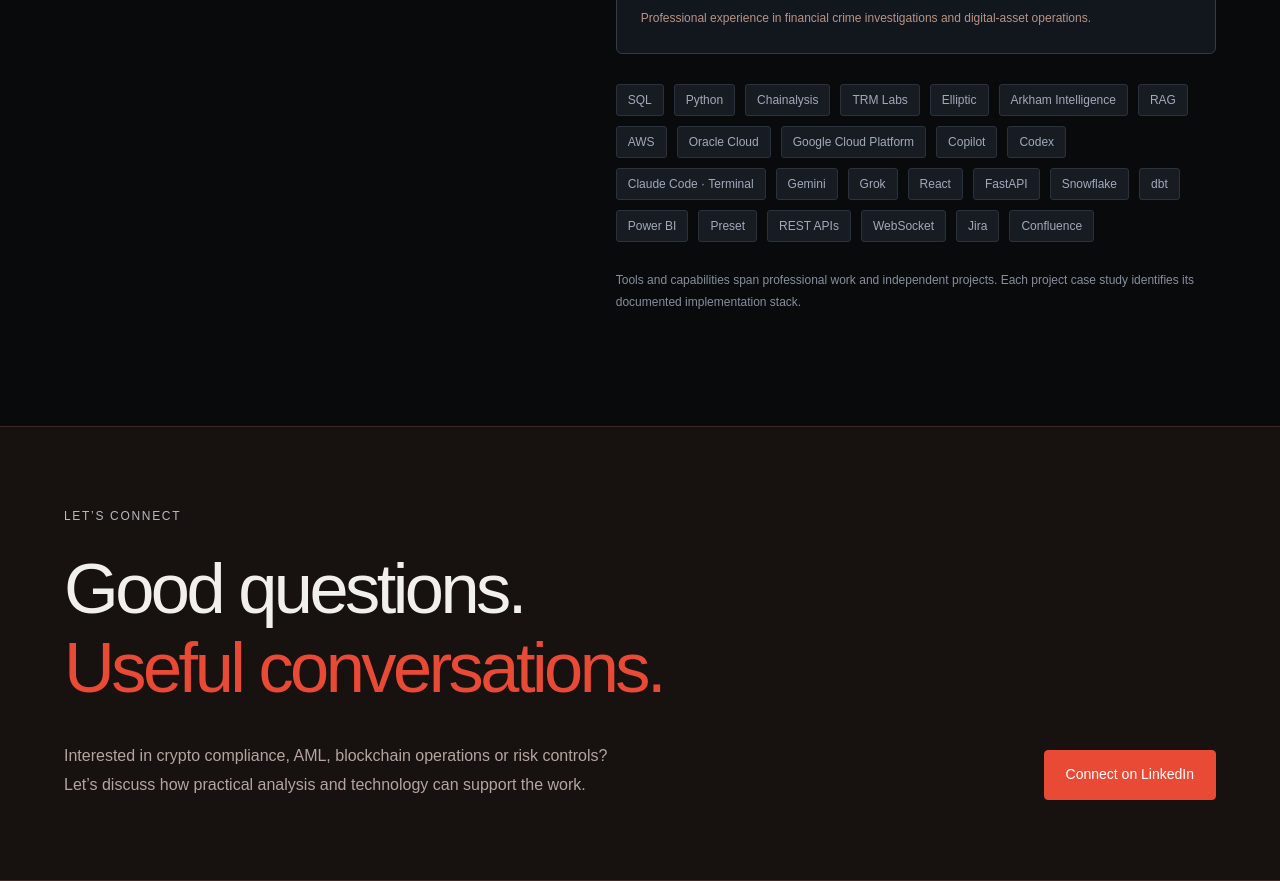
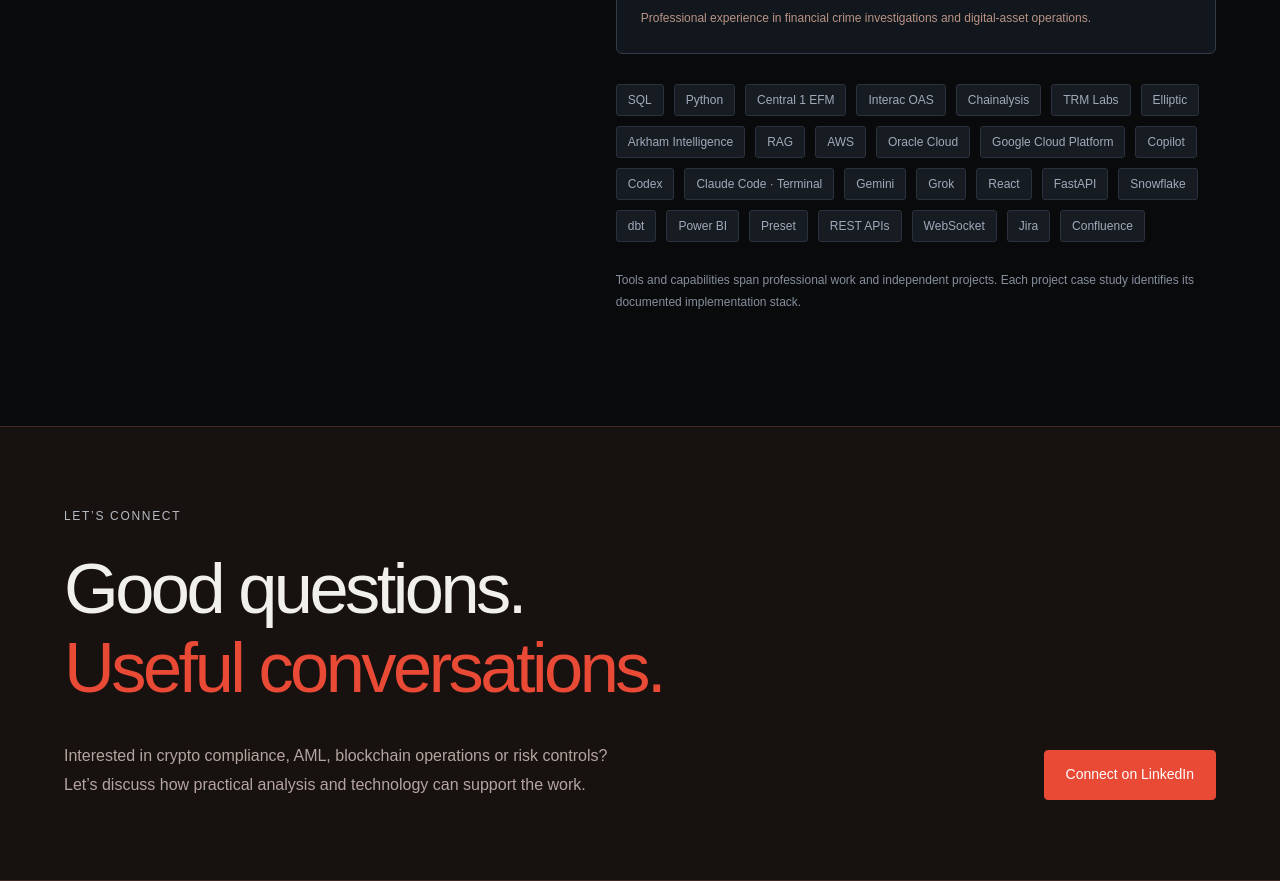
Before and after one commit to jacbus1/jacbus1.github.io, a plain HTML site: page index.html in a window 1280 px wide. Shown: the part 9299-10180 px from the top of the page. Drawn offline with Linux system fonts and the light colour scheme.

Commit message:
Add Central 1 EFM and Interac OAS to toolkit

```diff
--- a/index.html
+++ b/index.html
@@ -13,7 +13,7 @@
 <article><div class="experience-date">MAY 2018 — AUG 2019</div><div><h3>Financial Advisor</h3><p class="company">KINGKEY FINANCIAL INTERNATIONAL LTD. · Hong Kong</p><ul class="role-points"><li data-i18n="role3Point0">Advised high-net-worth and institutional clients on investments, trusts, insurance and margin financing.</li><li data-i18n="role3Point1">Managed client portfolios across U.S. and Hong Kong equities, REITs, foreign exchange, crude oil and futures.</li><li data-i18n="role3Point2">Monitored asset allocation, market exposure, portfolio valuations and investment returns.</li><li data-i18n="role3Point3">Reviewed trading records, reconciled positions and cash balances, and prepared performance reports.</li></ul></div><ul class="role-focus" aria-label="Areas of expertise"><li>Finance</li><li>Sales &amp; Trading</li><li>Portfolio Management</li></ul></article>
 <article><div class="experience-date">AUG 2017 — NOV 2021</div><div><h3>Digital Assets Over-the-Counter Service Provider</h3><p class="company">Self-employed · Hong Kong SAR</p><ul class="role-points"><li data-i18n="role4Point0">Provided over-the-counter services for digital asset transactions.</li><li data-i18n="role4Point1">Conducted know-your-customer checks and client due diligence.</li><li data-i18n="role4Point2">Partnered with digital asset OTC firms in the United Kingdom, Hong Kong and Singapore.</li></ul></div><ul class="role-focus" aria-label="Areas of expertise"><li>Digital Assets OTC</li><li>Client Due Diligence</li></ul></article>
 </div><p class="source-note" data-i18n="experienceSource">Professional experience in financial services, digital assets and regulated operations. Projects shown here are independent demonstrations and do not represent an employer’s systems or endorsement.</p></section>
-<section id="toolkit" class="section toolkit"><div class="toolkit-intro"><p class="eyebrow" data-i18n="toolkitEyebrow">EXPERTISE & TOOLKIT</p><h2 data-i18n="toolkitTitle">Domain depth.<br><em>Technical curiosity.</em></h2><p data-i18n="toolkitIntro">My core focus is compliance, AML and risk in crypto. Data analysis, AI and development tools support that expertise. Select an area to explore.</p></div><div class="toolkit-body"><div id="skill-buttons" class="skill-buttons" aria-label="Capabilities"></div><div id="skill-detail" class="skill-detail" aria-live="polite"></div><div class="tool-cloud" aria-label="Tools and technologies"><span>SQL</span><span>Python</span><span>Chainalysis</span><span>TRM Labs</span><span>Elliptic</span><span>Arkham Intelligence</span><span>RAG</span><span>AWS</span><span>Oracle Cloud</span><span>Google Cloud Platform</span><span>Copilot</span><span>Codex</span><span>Claude Code · Terminal</span><span>Gemini</span><span>Grok</span><span>React</span><span>FastAPI</span><span>Snowflake</span><span>dbt</span><span>Power BI</span><span>Preset</span><span>REST APIs</span><span>WebSocket</span><span>Jira</span><span>Confluence</span></div><p class="source-note" data-i18n="toolsSource">Tools and capabilities span professional work and independent projects. Each project case study identifies its documented implementation stack.</p></div></section>
+<section id="toolkit" class="section toolkit"><div class="toolkit-intro"><p class="eyebrow" data-i18n="toolkitEyebrow">EXPERTISE & TOOLKIT</p><h2 data-i18n="toolkitTitle">Domain depth.<br><em>Technical curiosity.</em></h2><p data-i18n="toolkitIntro">My core focus is compliance, AML and risk in crypto. Data analysis, AI and development tools support that expertise. Select an area to explore.</p></div><div class="toolkit-body"><div id="skill-buttons" class="skill-buttons" aria-label="Capabilities"></div><div id="skill-detail" class="skill-detail" aria-live="polite"></div><div class="tool-cloud" aria-label="Tools and technologies"><span>SQL</span><span>Python</span><span>Central 1 EFM</span><span>Interac OAS</span><span>Chainalysis</span><span>TRM Labs</span><span>Elliptic</span><span>Arkham Intelligence</span><span>RAG</span><span>AWS</span><span>Oracle Cloud</span><span>Google Cloud Platform</span><span>Copilot</span><span>Codex</span><span>Claude Code · Terminal</span><span>Gemini</span><span>Grok</span><span>React</span><span>FastAPI</span><span>Snowflake</span><span>dbt</span><span>Power BI</span><span>Preset</span><span>REST APIs</span><span>WebSocket</span><span>Jira</span><span>Confluence</span></div><p class="source-note" data-i18n="toolsSource">Tools and capabilities span professional work and independent projects. Each project case study identifies its documented implementation stack.</p></div></section>
 <section class="section contact" id="contact"><p class="eyebrow" data-i18n="contactEyebrow">LET’S CONNECT</p><h2 data-i18n="contactTitle">Good questions.<br><em>Useful conversations.</em></h2><div class="contact-bottom"><p data-i18n="contactBody">Interested in crypto compliance, AML, blockchain operations or risk controls? Let’s discuss how practical analysis and technology can support the work.</p><a class="button primary" href="https://www.linkedin.com/in/jacky-huang-ca/" target="_blank" rel="noopener noreferrer" data-i18n="connect">Connect on LinkedIn</a></div></section></main>
 <footer class="footer"><a class="identity" href="#home">JH<span class="identity-dot"></span></a><span>© 2026 Jacky Huang</span><span data-i18n="footerDemo">All project examples are demonstrations.</span><a href="https://github.com/jacbus1" target="_blank" rel="noopener noreferrer">GitHub</a><button class="footer-button" data-case="privacy" data-i18n="privacy">Privacy & demo notes</button></footer>
 <dialog id="case-dialog"><div class="case-dialog-head"><span class="eyebrow">JACKY HUANG · PROJECT NOTES</span><button id="close-dialog" aria-label="Close case study">Close</button></div><div id="case-content"></div></dialog>
```
